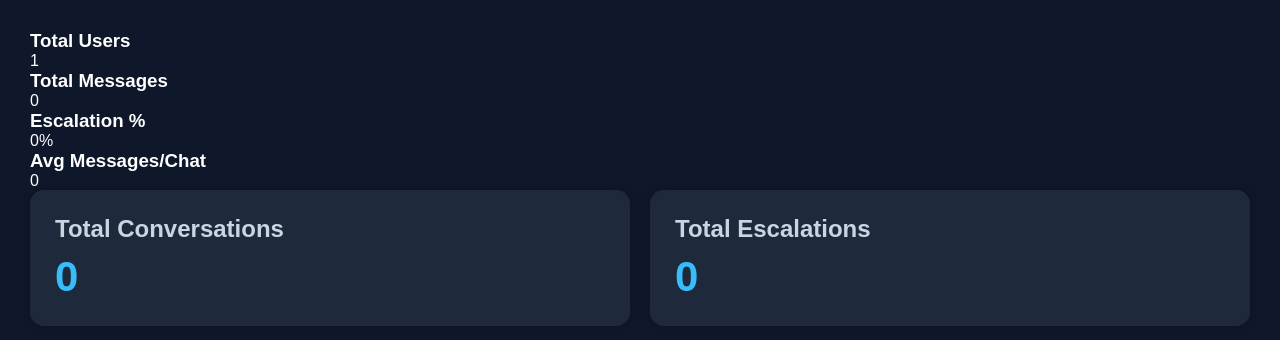
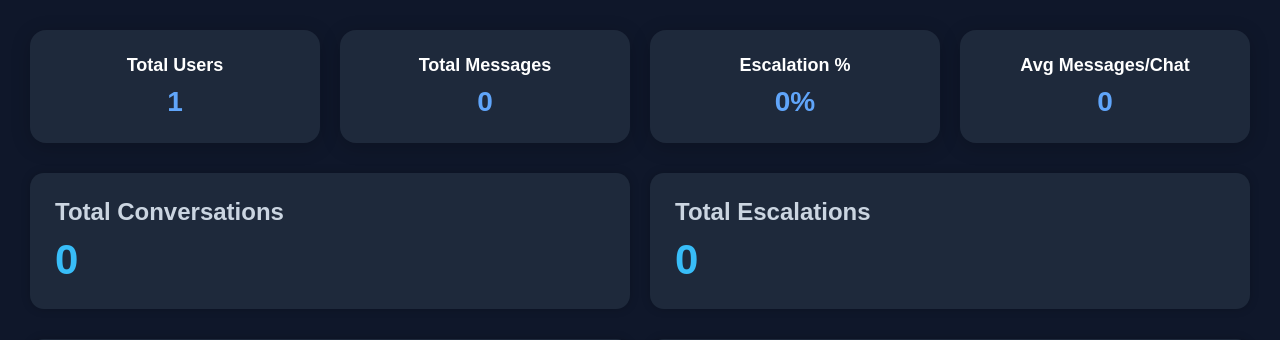
Before and after one commit to YogitaDokh/autonomous-customer-support-copilot, a Flask app: page /dashboard in a window 1280 px wide. Shown: the part 72-412 px from the top of the page. Run offline with Flask 3, Linux system fonts and the light colour scheme; the visitor is signed in with stand-in values (Sample User, id 1); data comes from the database, SQL or seed files in the repository; data that the repository does not hold is empty; some libraries are stand-ins or nearby versions.

Commit message:
Dashbard inproved

```diff
--- a/app.py
+++ b/app.py
@@ -114,6 +114,11 @@ class Message(db.Model):
     bot_response = db.Column(
         db.Text
     )
+    from datetime import datetime
+    timestamp = db.Column(
+        db.DateTime,
+        default=datetime.now
+    )
 
     intent = db.Column(
         db.String(100)
@@ -123,17 +128,14 @@ class Message(db.Model):
         db.Boolean,
         default=False
     )
-    timestamp = db.Column(
-        db.DateTime,
-        default=datetime.utcnow
-    )
+
 # =========================
 # USER LOADER
 # =========================
 @login_manager.user_loader
 def load_user(user_id):
 
-    return User.query.get(int(user_id))
+    return db.session.get(User, int(user_id))
 
 # =========================
 # GROQ CLIENT
@@ -150,7 +152,13 @@ def ask_rag(user_input):
     try:
 
         prompt = f"""
-        You are a professional customer support assistant.
+        You are a professional customer support assistant and your name is Nova.
+
+        Rules:
+        - Give short professional answers.
+        - Use bullet points when needed.
+        - Be friendly and clear.
+        - Avoid overly long responses.
 
         Customer Question:
         {user_input}
--- a/templates/dashboard.html
+++ b/templates/dashboard.html
@@ -104,6 +104,32 @@
             border-radius: 14px;
             min-height: 500px;
             box-shadow: 0 0 10px rgba(0,0,0,0.2);
+        }
+
+        .stats-container {
+            display: grid;
+            grid-template-columns: repeat(auto-fit, minmax(220px, 1fr));
+            gap: 20px;
+            margin-bottom: 30px;
+        }
+
+        .stat-card {
+            background: #1e293b;
+            padding: 25px;
+            border-radius: 16px;
+            text-align: center;
+            box-shadow: 0 4px 20px rgba(0,0,0,0.2);
+        }
+
+        .stat-card h3 {
+            margin-bottom: 10px;
+            font-size: 18px;
+        }
+
+        .stat-card p {
+            font-size: 28px;
+            font-weight: bold;
+            color: #60a5fa;
         }
 
         /* Responsive */
```
Also changed, not shown: static/style.css (+33 -6 lines).
